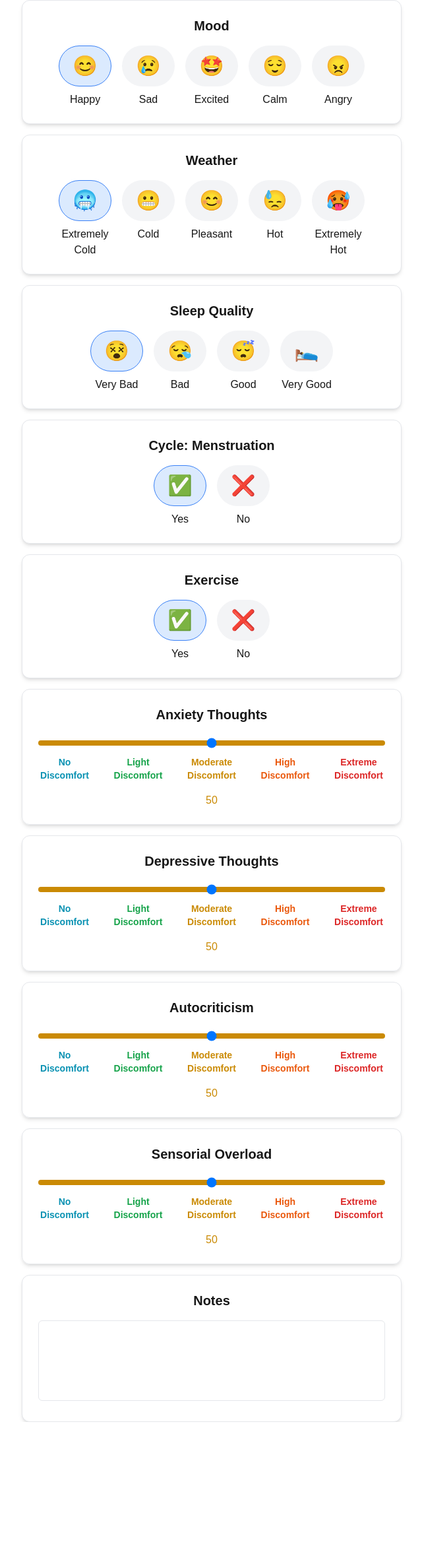
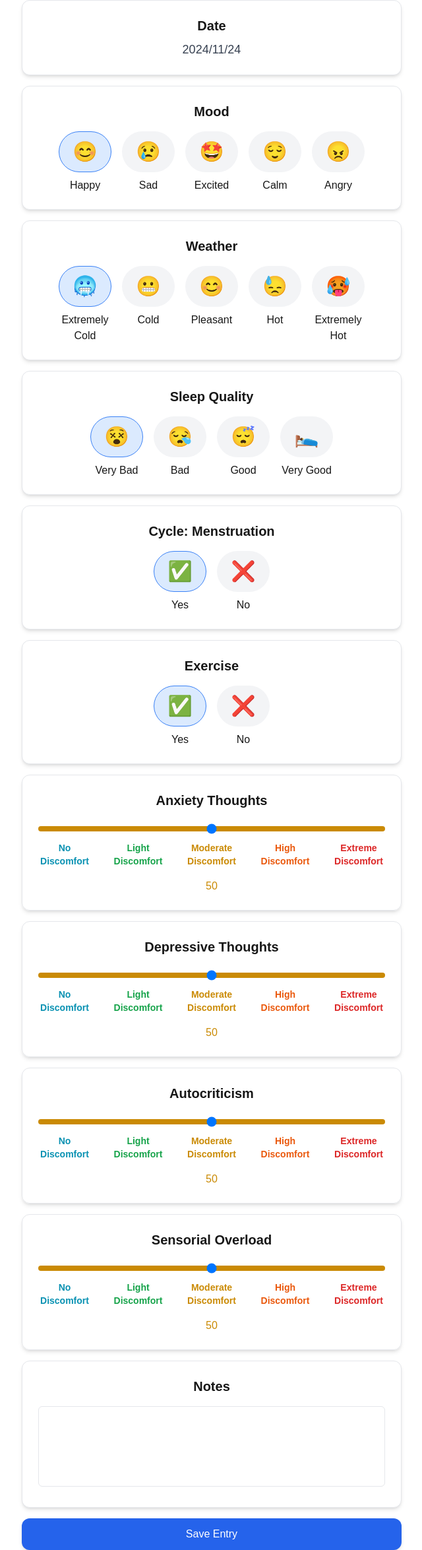
Before and after one commit to brunoeiterer/lifejournaler, a Next.js app in the folder frontend/: page / in a window 1280 px wide. Shown: the whole page at 66% size, without its empty margins (319-959 px from the left). Before the commit the page ends 2155 px from the top, so only its background shows below. Built offline with nearby package versions, Linux system fonts and the light colour scheme.

Commit message:
Add EntryData and SaveButton components

```diff
--- a/frontend/src/app/page.tsx
+++ b/frontend/src/app/page.tsx
@@ -4,12 +4,16 @@ import ScaleSection from '@/components/SUDSScale';
 import RadialSelector from '@/components/RadialSelector';
 import Notes from '@/components/Notes';
 import { useLanguage } from './contexts/LanguageContext';
+import EntryDate from '@/components/EntryDate';
+import SaveButton from '@/components/SaveButton';
 
 const Dashboard: React.FC = () => {
     const { translations } = useLanguage();
 
     return (
         <div className="flex flex-col items-center justify-center gap-4">
+            <EntryDate title={translations['Date']} />
+
             <RadialSelector title={translations['Mood']} options={["Happy", "Sad", "Excited", "Calm", "Angry"]}/>
             <RadialSelector title={translations['Weather']} options={["ExtremelyCold", "Cold", "Pleasant", "Hot", "ExtremelyHot"]}/>
             <RadialSelector title={translations['SleepQuality']} options={["VeryBad", "Bad", "Good", "VeryGood"]}/>
@@ -22,6 +26,8 @@ const Dashboard: React.FC = () => {
             <ScaleSection title={translations['SensorialOverload']} />
 
             <Notes title={translations['Notes']} />
+
+            <SaveButton label={translations['SaveEntry']} />
         </div>
     );
 };
--- /dev/null
+++ b/frontend/src/components/EntryDate.tsx
@@ -0,0 +1,20 @@
+'use client';
+
+import React from 'react';
+import dayjs from 'dayjs';
+
+type EntryDateProps = {
+    title: string;
+    date?: Date;
+};
+
+export default function EntryDate({ title, date }: EntryDateProps) {
+    const displayDate = dayjs(date ?? new Date()).format('YYYY/MM/DD');
+
+    return (
+        <div className="w-full max-w-xl p-6 bg-white rounded-xl shadow-md border">
+            <h2 className="text-xl font-semibold text-center">{title}</h2>
+            <p className="mt-2 text-gray-700 text-lg text-center">{displayDate}</p>
+        </div>
+    );
+}
--- /dev/null
+++ b/frontend/src/components/SaveButton.tsx
@@ -0,0 +1,19 @@
+'use client';
+
+import React from 'react';
+
+type SaveButtonProps = {
+    onClick: () => void;
+    label?: string;
+};
+
+export default function SaveButton({ onClick, label }: SaveButtonProps) {
+    return (
+        <button
+            onClick={onClick}
+            className="w-full max-w-xl bg-blue-600 text-white px-4 py-3 rounded-xl shadow-md hover:bg-blue-700"
+        >
+            {label}
+        </button>
+    );
+}
```
